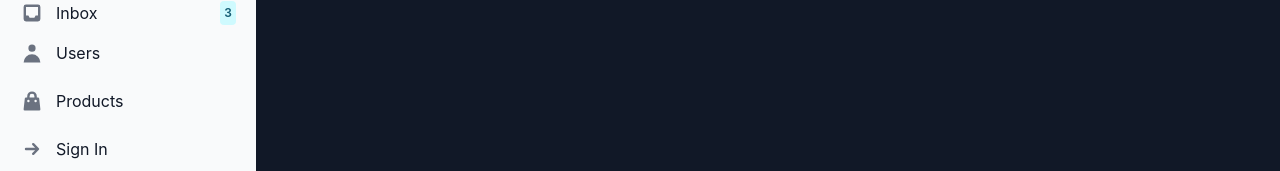
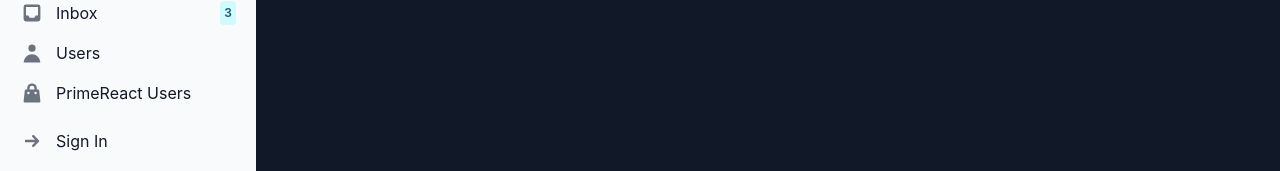
Before and after one commit to naabbasi/NodeJS, a React (Vite) app in the folder expressjs/learn-flowbite/: page /users in a window 1280 px wide. Shown: the part 173-344 px from the top of the page. Built offline with nearby package versions, Linux system fonts and the light colour scheme; no server answers.

Commit message:
Added faker with user generator endpoint

```diff
--- a/expressjs/learn-flowbite/src/App.tsx
+++ b/expressjs/learn-flowbite/src/App.tsx
@@ -51,9 +51,11 @@ function App() {
                     Users
                   </Sidebar.Item>
                 </Link>
-                <Sidebar.Item as="div" icon={HiShoppingBag}>
-                  Products
-                </Sidebar.Item>
+                <Link to="/tw-users">
+                  <Sidebar.Item as="div" icon={HiShoppingBag}>
+                    PrimeReact Users
+                  </Sidebar.Item>
+                </Link>
                 <Sidebar.Item as="div" icon={HiArrowSmRight}>
                   Sign In
                 </Sidebar.Item>
--- a/expressjs/learn-flowbite/src/components/UserComponent.tsx
+++ b/expressjs/learn-flowbite/src/components/UserComponent.tsx
@@ -5,7 +5,7 @@ import { HttpClient } from "../utils/HttpClient";
 import { AxiosResponse } from "axios/index";
 import { Link } from "react-router-dom";
 
-export default function() {
+export default function UserComponent() {
   const httpClient: HttpClient = new HttpClient();
   const [users, setUsers] = useState([]);
   const dataFetchedRef = useRef(false);
```
